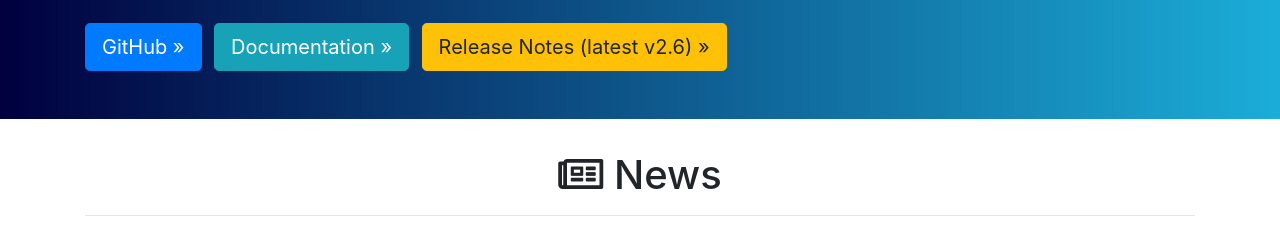
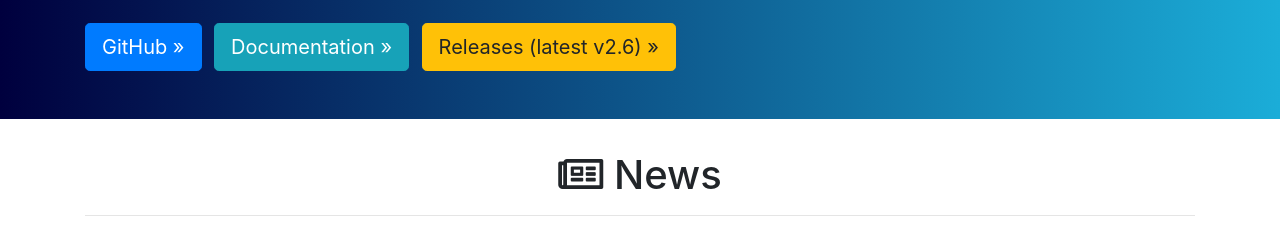
Before and after one commit to taskflow/taskflow.github.io, a plain HTML site: page index.html in a window 1280 px wide. Shown: the part 215-444 px from the top of the page. Drawn offline with Linux system fonts and the light colour scheme; no server answers.

Commit message:
updated button

```diff
--- a/index.html
+++ b/index.html
@@ -86,7 +86,7 @@
 
         <p><a class="btn btn-primary btn-lg mr-2 mt-2" href="https://github.com/taskflow/taskflow" role="button">GitHub &raquo;</a>
         <a class="btn btn-info btn-lg mr-2 mt-2" href="https://taskflow.github.io/taskflow/index.html" role="button">Documentation &raquo;</a>
-        <a class="btn btn-warning btn-lg mr-2 mt-2" href="https://taskflow.github.io/taskflow/Releases.html" role="button">Release Notes (latest v2.6) &raquo;</a></p>
+        <a class="btn btn-warning btn-lg mr-2 mt-2" href="https://taskflow.github.io/taskflow/Releases.html" role="button">Releases (latest v2.6) &raquo;</a></p>
       </div>
     </div>
 
```
